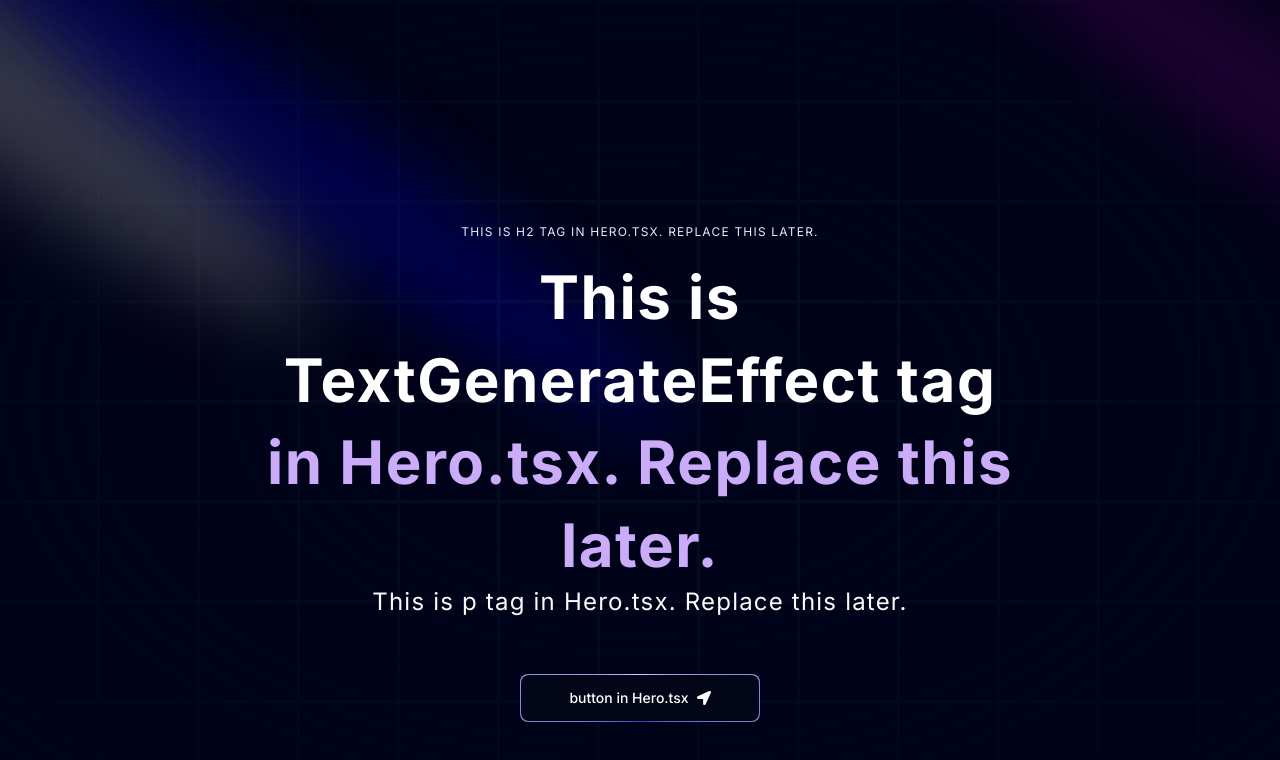
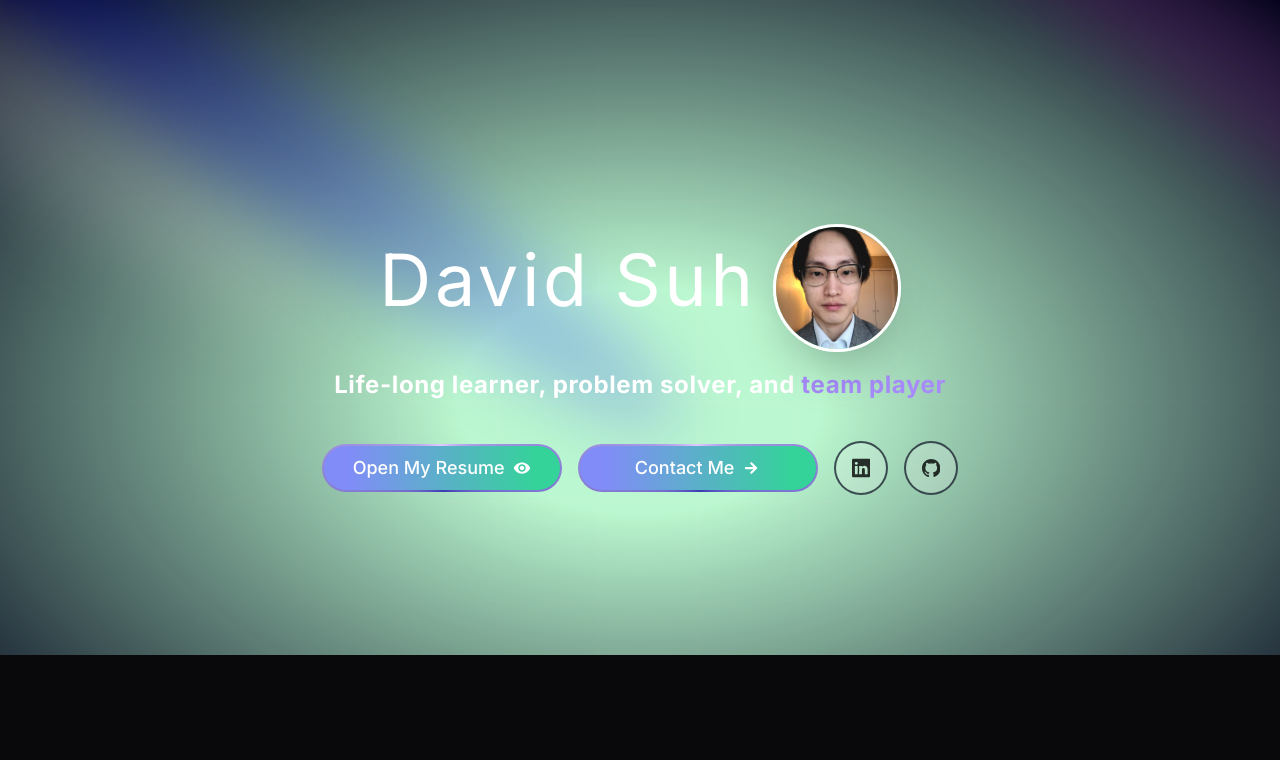
Before and after one commit to SungJin-Suh/portfolio, a Next.js app: page / in a window 1280 px wide. Shown: the top 760 px of the page. Built offline with nearby package versions, Linux system fonts and the light colour scheme.

Commit message:
Update hero section with profile picture, resume pdf file, and links to my GitHub repository and LinkedIn page

```diff
--- a/components/Hero.tsx
+++ b/components/Hero.tsx
@@ -1,7 +1,10 @@
-import { FaLocationArrow } from 'react-icons/fa'
+import { MdRemoveRedEye } from "react-icons/md"
+import { IoMdArrowRoundForward } from "react-icons/io"
 import MagicButton from './ui/MagicButton'
 import { Spotlight } from './ui/Spotlight'
 import { TextGenerateEffect } from './ui/TextGenerateEffect'
+import Image from 'next/image'
+import DavidImage from '../public/David.jpeg'
 
 const Hero = () => {
   return (
@@ -12,32 +15,67 @@ const Hero = () => {
             <Spotlight className="top-28 left-80 h-[80vh] w-[50vw]" fill="blue" />
         </div>
 
-        <div className="h-screen w-full dark:bg-black-100 bg-white  dark:bg-grid-white/[0.03] bg-grid-black/[0.2] flex items-center justify-center absolute top-0 left-0">
+        <div className="h-screen w-full dark:bg-green-200 bg-white  dark:bg-grid-white/[0.03] bg-grid-black/[0.2] flex items-center justify-center absolute top-0 left-0">
             {/* Radial gradient for the container to give a faded look */}
             <div className="absolute pointer-events-none inset-0 flex items-center justify-center dark:bg-black-100 bg-white [mask-image:radial-gradient(ellipse_at_center,transparent_20%,black)]" />
         </div>
 
         <div className="flex justify-center relative my-20 z-10">
             <div className="max-w-[89vw] md:max-w-2xl lg:max-w-[60vw] flex flex-col items-center justify-center">
-                <h2 className="uppercase tracking-widest text-xs text-center text-blue-100">
+                {/* <h2 className="uppercase tracking-widest text-xs text-center text-blue-100">
                     This is h2 tag in Hero.tsx. Replace this later.
-                </h2>
+                </h2> */}
+
+                <div className="flex flex-col justify-center items-center gap-4 md:flex-row">
+                    <h1 className="text-white text-center md:tracking-wider mb-4 text-4xl md:text-6xl lg:text-7xl">
+                        David Suh
+                    </h1>
+
+                    <div className="relative w-32 h-32">
+                        <Image
+                            src={DavidImage}
+                            alt="David Suh"
+                            className="rounded-full border-white border-[0.2rem] shadow-2xl"
+                            layout="fill"
+                            objectFit="cover"
+                        />
+                    </div>
+                </div>
 
                 <TextGenerateEffect
-                    className="text-center text-[40px] md:text-5xl lg:text-6xl"
-                    words="This is TextGenerateEffect tag in Hero.tsx. Replace this later." />
+                    className="text-center text-[40px] text-lg md:text-xl lg:text-2xl"
+                    words="Life-long learner, problem solver, and team player" />
 
-                <p className="text-center md:tracking-wider mb-4 text-sm md:text-lg lg:text-2xl">
-                    This is p tag in Hero.tsx. Replace this later.
-                </p>
-
-                <a href="#about">
+                <div className="flex gap-4 flex-col mt-4 md:flex-row md:mt-10 items-center justify-center">
+                    <a href="/resume.pdf">
                     <MagicButton
-                        title="button in Hero.tsx"
-                        icon={<FaLocationArrow />}
+                        title="Open My Resume"
+                        icon={<MdRemoveRedEye />}
                         position="right"
                     />
-                </a>
+                    </a>
+
+                    <a href="#">
+                        <MagicButton
+                            title="Contact Me"
+                            icon={<IoMdArrowRoundForward />}
+                            position="right"
+                        />
+                    </a>
+
+                    <a className="border-black-200 border-2 bg-white p-4 text-gray-700 flex items-center gap-2 rounded-full text-[1.15rem] focus:scale-[1.15] hover:scale-[1.15] hover:text-gray-950 active:scale-105 transition cursor-pointer dark:bg-white/20 dark:text-black/80" href="https://www.linkedin.com/in/david-sungjin-suh/" target="_blank" style={{ width: '54.4px', height: '54.4px' }}>
+                        <svg className="w-6 h-6" stroke="currentColor" fill="currentColor" strokeWidth="0" viewBox="0 0 16 16" xmlns="http://www.w3.org/2000/svg">
+                            <path d="M0 1.146C0 .513.526 0 1.175 0h13.65C15.474 0 16 .513 16 1.146v13.708c0 .633-.526 1.146-1.175 1.146H1.175C.526 16 0 15.487 0 14.854V1.146zm4.943 12.248V6.169H2.542v7.225h2.401zm-1.2-8.212c.837 0 1.358-.554 1.358-1.248-.015-.709-.52-1.248-1.342-1.248-.822 0-1.359.54-1.359 1.248 0 .694.521 1.248 1.327 1.248h.016zm4.908 8.212V9.359c0-.216.016-.432.08-.586.173-.431.568-.878 1.232-.878.869 0 1.216.662 1.216 1.634v3.865h2.401V9.25c0-2.22-1.184-3.252-2.764-3.252-1.274 0-1.845.7-2.165 1.193v.025h-.016a5.54 5.54 0 0 1 .016-.025V6.169h-2.4c.03.678 0 7.225 0 7.225h2.4z"></path>
+                        </svg>
+                    </a>
+
+                    <a className="border-black-200 border-2 bg-white p-4 text-gray-700 flex items-center gap-2 rounded-full text-[1.15rem] focus:scale-[1.15] hover:scale-[1.15] hover:text-gray-950 active:scale-105 transition cursor-pointer borderBlack dark:bg-white/20 dark:text-black/80" href="https://github.com/SungJin-Suh" target="_blank">
+                        <svg stroke="currentColor" fill="currentColor" stroke-width="0" viewBox="0 0 16 16" height="1em" width="1em" xmlns="http://www.w3.org/2000/svg">
+                            <path d="M8 0C3.58 0 0 3.58 0 8c0 3.54 2.29 6.53 5.47 7.59.4.07.55-.17.55-.38 0-.19-.01-.82-.01-1.49-2.01.37-2.53-.49-2.69-.94-.09-.23-.48-.94-.82-1.13-.28-.15-.68-.52-.01-.53.63-.01 1.08.58 1.23.82.72 1.21 1.87.87 2.33.66.07-.52.28-.87.51-1.07-1.78-.2-3.64-.89-3.64-3.95 0-.87.31-1.59.82-2.15-.08-.2-.36-1.02.08-2.12 0 0 .67-.21 2.2.82.64-.18 1.32-.27 2-.27.68 0 1.36.09 2 .27 1.53-1.04 2.2-.82 2.2-.82.44 1.1.16 1.92.08 2.12.51.56.82 1.27.82 2.15 0 3.07-1.87 3.75-3.65 3.95.29.25.54.73.54 1.48 0 1.07-.01 1.93-.01 2.2 0 .21.15.46.55.38A8.012 8.012 0 0 0 16 8c0-4.42-3.58-8-8-8z">
+                            </path>
+                        </svg>
+                    </a>
+                </div>
             </div>
         </div>
     </div>
--- a/components/ui/MagicButton.tsx
+++ b/components/ui/MagicButton.tsx
@@ -10,9 +10,9 @@ const MagicButton = ({
     otherClasses?: string;
 }) => {
   return (
-    <button className="relative inline-flex h-12 w-full overflow-hidden rounded-lg p-[1px] focus:outline-none md:w-60 md:mt-10">
+    <button className="relative inline-flex h-12 w-full overflow-hidden rounded-full p-[2px] focus:outline-none md:w-60 hover:scale-110 active:scale-105 transition">
         <span className="absolute inset-[-1000%] animate-[spin_2s_linear_infinite] bg-[conic-gradient(from_90deg_at_50%_50%,#E2CBFF_0%,#393BB2_50%,#E2CBFF_100%)]" />
-        <span className={`inline-flex h-full w-full cursor-pointer items-center justify-center rounded-lg bg-slate-950 px-7 text-sm font-medium text-white backdrop-blur-3xl gap-2 ${otherClasses}`}>
+        <span className={`bg-gradient-to-r from-indigo-400 from-10% to-emerald-400 to-90% inline-flex h-full w-full cursor-pointer items-center justify-center rounded-full px-7 text-lg font-medium text-white backdrop-blur-3xl gap-2 ${otherClasses}`}>
             {position === 'left' && icon}
             {title}
             {position === 'right' && icon}
--- a/components/ui/TextGenerateEffect.tsx
+++ b/components/ui/TextGenerateEffect.tsx
@@ -34,7 +34,7 @@ export const TextGenerateEffect = ({
               key={word + idx}
 
               //   Change the number 3 later if needed
-              className={`${idx > 3 ? 'text-purple' : 'dark:text-white text-black'}  opacity-0`}
+              className={`${idx > 4 ? 'text-violet-400' : 'dark:text-white text-black'}  opacity-0`}
             >
               {word}{" "}
             </motion.span>
```
Also changed, not shown: public/David.jpeg (added), 1 other file (tests, documents, lock files or other folders).
